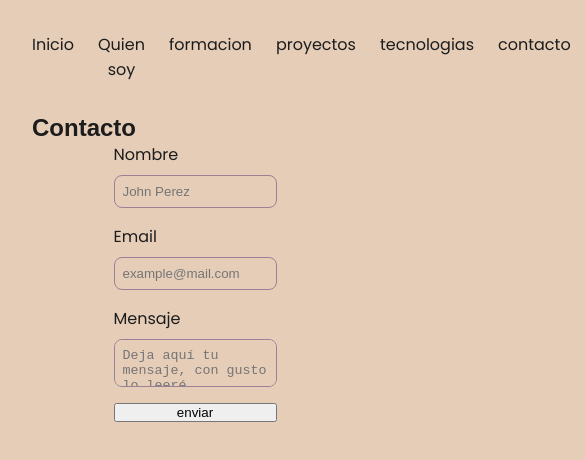
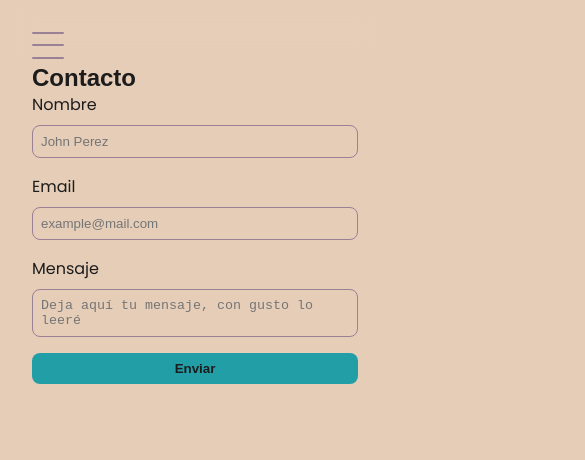
Before and after one commit to javiscripto/javier-manque-portfolio, a React (Vite) app: page /contacto in a window 390 px wide. Shown: the top 460 px of the page, 585 px wide, since content can reach past the window. Built offline with nearby package versions, Linux system fonts and the light colour scheme; a web font is replaced by a local one.

Commit message:
ajuste para pantallas pequeñas

```diff
--- a/src/components/Button.module.css
+++ /dev/null
@@ -1,6 +0,0 @@
-.customButton{
-  background-color:var(--clr-blue);
-  appearance:none;
-  border-radius:8px;
-  padding: 8px;
-}
--- a/src/components/Card.module.css
+++ b/src/components/Card.module.css
@@ -1,6 +1,5 @@
 .cardContainer{
-    margin: 1rem;
-    width: 400px;
+    width: 300px;
     display: flex;
     flex-direction: column;
     align-items:center;
@@ -47,3 +46,9 @@
     gap:.5rem;
   }
 }
+
+@media (max-width: 600px) {
+  .cardContainer{
+    width: 100%;
+  }
+}
--- a/src/components/NavBar.jsx
+++ b/src/components/NavBar.jsx
@@ -1,4 +1,4 @@
-import { useContext } from "react";
+import { useState, useContext } from "react";
 import styles from "./Navbar.module.css";
 import { NavLink } from "react-router-dom";
 import { ThemeContext } from "../context/themeContext";
@@ -7,9 +7,23 @@ export default function NavBar() {
 
 
   const { themeHandler, isDarkTheme } = useContext(ThemeContext)
+  const [isVisible, setIsVisible] = useState(false);
+
+  const handleVisibility = () => {
+    setIsVisible(!isVisible);
+  };
+
   return (
     <nav className={styles.navContainer}>
-      <ul className={styles.navInner}>
+      <div className={styles.iconContainer}>
+        <button onClick={handleVisibility} className={`${styles.closed} ${isVisible ? styles.open : ""}`}>
+          <div></div>
+          <div></div>
+          <div></div>
+        </button>
+      </div>
+      <ul className={`${styles.navInner} ${isVisible ? styles.navInnerVisible : ""
+        }`}>
         <li className={styles.navItem}>
           <NavLink className={styles.navLink} to='/'>Inicio</NavLink>
         </li>
@@ -39,6 +53,6 @@ export default function NavBar() {
 
 
 
-    </nav>
+    </nav >
   )
 }
--- a/src/components/Navbar.module.css
+++ b/src/components/Navbar.module.css
@@ -1,28 +1,59 @@
-.navContainer{
-  position:sticky;
+.navContainer {
+  position: sticky;
   z-index: 99;
   top: 0;
   width: 100vw;
-  /*background-color:var(--clr-white);*/
   backdrop-filter: blur(15px);
-  padding:2rem;
+  padding: 2rem;
 }
-.navInner{
-    display: flex;
-    gap:1.5rem;
-  }
-  .navItem{
-    list-style-type: none;
-    cursor:pointer;
+
+.iconContainer {
+  visibility: hidden;
   position:relative;
 }
 
-  .navLink{
-    color:inherit;
+.closed {
+  position:absolute;
+  background: transparent;
+  width: 2rem;
+  height: 2rem;
+  display: flex;
+  flex-direction: column;
+  border: 0;
+  gap: 0.65rem;
+  z-index:100;
+}
+
+.closed div {
+  width: 100%;
+  height: 2px;
+  background-color: var(--clr-grey);
+  transition: all 0.5s;
+  transform-origin: left;
+  border-radius: 2px;
+}
+
+.navInner {
+  display: flex;
+  gap: 1.5rem;
+  flex-wrap: wrap;
+  z-index:99;
+}
+
+.navItem {
+  list-style-type: none;
+  cursor: pointer;
+  position: relative;
+}
+
+.navLink {
+  color: inherit;
   text-decoration: none;
-    position:realtive;
-    transition:all .3s;
-  } .navLink::after {
+  position: relative;
+  transition: all 0.3s;
+}
+
+.navLink::after {
   content: "";
   position: absolute;
   left: 0;
@@ -33,8 +64,46 @@
 }
 
 .navLink:hover::after {
-    width:100%;
+  width: 100%;
 }
-  .darkMode{
-    background-color:var(--clr-black)
+
+.darkMode {
+  background-color: var(--clr-black);
 }
+
+@media (max-width: 600px) {
+  .iconContainer {
+    visibility: visible;
+  }
+  .navInner {
+    display: none;
+    position: absolute;
+    top: 0;
+    left: 0;
+    width: 100vw;
+    backdrop-filter: blur(15px);
+    flex-direction: column;
+    height: 100vh;
+    gap: 2rem;
+  }
+  .navInnerVisible {
+    display: flex;
+    flex-direction: column;
+    gap: 2rem;
+    justify-content: center;
+  }
+  .open{
+    z-index:100;
+  }
+  .open div:nth-child(1) {
+    transform: rotate(45deg);
+    width:35px;
+  }
+  .open div:nth-child(2) {
+    opacity: 0;
+  }
+  .open div:nth-child(3) {
+    transform: rotate(-45deg);
+    width:35px;
+  }
+}
--- a/src/components/cardContainer.module.css
+++ b/src/components/cardContainer.module.css
@@ -1,7 +1,9 @@
 .container {
   position: relative;
+  width: 100%;
   display: flex;
   flex-wrap: wrap;
+  gap: 1rem;
   justify-content: center;
 }
 
@@ -9,12 +11,12 @@
   position: fixed;
   top: 0;
   left: 0;
-  width: 100vw; /* Cambiado de 100dvw */
-  height: 100vh; /* Cambiado de 100dvh */
+  width: 100vw;
+  height: 100vh;
   background-color: rgba(0, 0, 0, 0.8); /* Mejor contraste para la imagen */
   backdrop-filter: blur(10px);
   z-index: 99;
-  display: flex; /* Centra el contenido */
+  display: flex;
   justify-content: center;
   align-items: center;
   opacity: 1;
@@ -23,7 +25,7 @@
 
 .image {
   max-width: 80%;
-  max-height: 80%; /* Limita el tamaño para evitar desbordes */
-  object-fit: contain; /* Ajusta la imagen */
-  border-radius: 10px; /* Añade un pequeño redondeo */
+  max-height: 80%;
+  object-fit: contain;
+  border-radius: 10px;
 }
--- a/src/components/projectCard.module.css
+++ b/src/components/projectCard.module.css
@@ -1,5 +1,4 @@
 .cardContainer{
-    margin: 1rem;
     width: 400px;
     display: flex;
     flex-direction: column;
@@ -47,3 +46,8 @@
     gap:.5rem;
   }
 }
+@media (max-width: 600px) {
+  .cardContainer{
+    width: 100%;
+  }
+}
--- a/src/components/projectContainer.module.css
+++ b/src/components/projectContainer.module.css
@@ -1,6 +1,7 @@
 .container{
   position:relative;
   display:flex;
+  gap:1rem;
   flex-wrap: wrap;
   justify-content: center;
 }
--- a/src/pages/contacto.jsx
+++ b/src/pages/contacto.jsx
@@ -77,7 +77,7 @@ export default function Contacto() {
               <textarea placeholder='Deja aquí tu mensaje, con gusto lo leeré' name="mensaje" onChange={handleInput} />
             </div>
 
-            <button type='submit'>enviar</button>
+            <button type='submit'>Enviar</button>
           </form>
         </div>
       </div>
--- a/src/pages/contacto.module.css
+++ b/src/pages/contacto.module.css
@@ -9,6 +9,16 @@
     display: flex;
     flex-direction: column;
     gap: 1rem;
+    button{
+      background-color: var(--clr-blue);
+      border: none;
+      border-radius: .5rem;
+      padding: .5rem;
+      color: var(--clr-black);
+      font-weight: bold;
+      cursor: pointer;
+      transition: all .3s;
+    }
     .field{
       width: 100%;
       display: flex;
@@ -44,3 +54,10 @@
     }
   }
 }
+@media (max-width: 768px) {
+  .form{
+    form{
+      width: 100%;
+    }
+  }
+}
--- a/src/pages/formacion.module.css
+++ b/src/pages/formacion.module.css
@@ -1,11 +1,12 @@
 .formacionInner{
   position: relative;
+  width:80%;
 }
 .lightBoxImage{
   position: absolute;
   top: 0;
   left: 0;
-  width: 100dvw;
+  width: 100vw;
   height: 100dvh;
   background-color:var(--clr-white);
   backdrop-filter:blur(10px);
```
Lines whose indentation alone changed are shown as unchanged.
